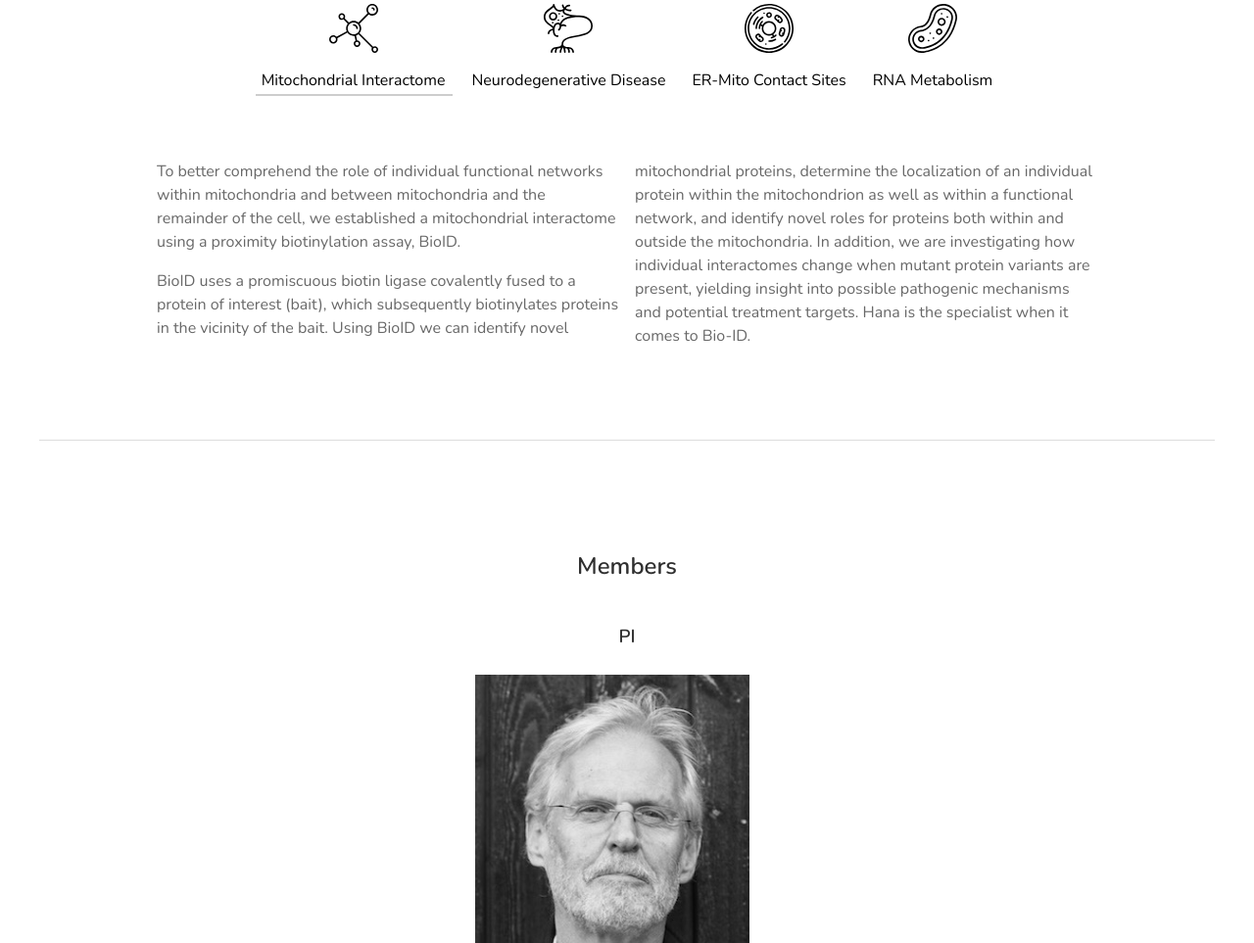
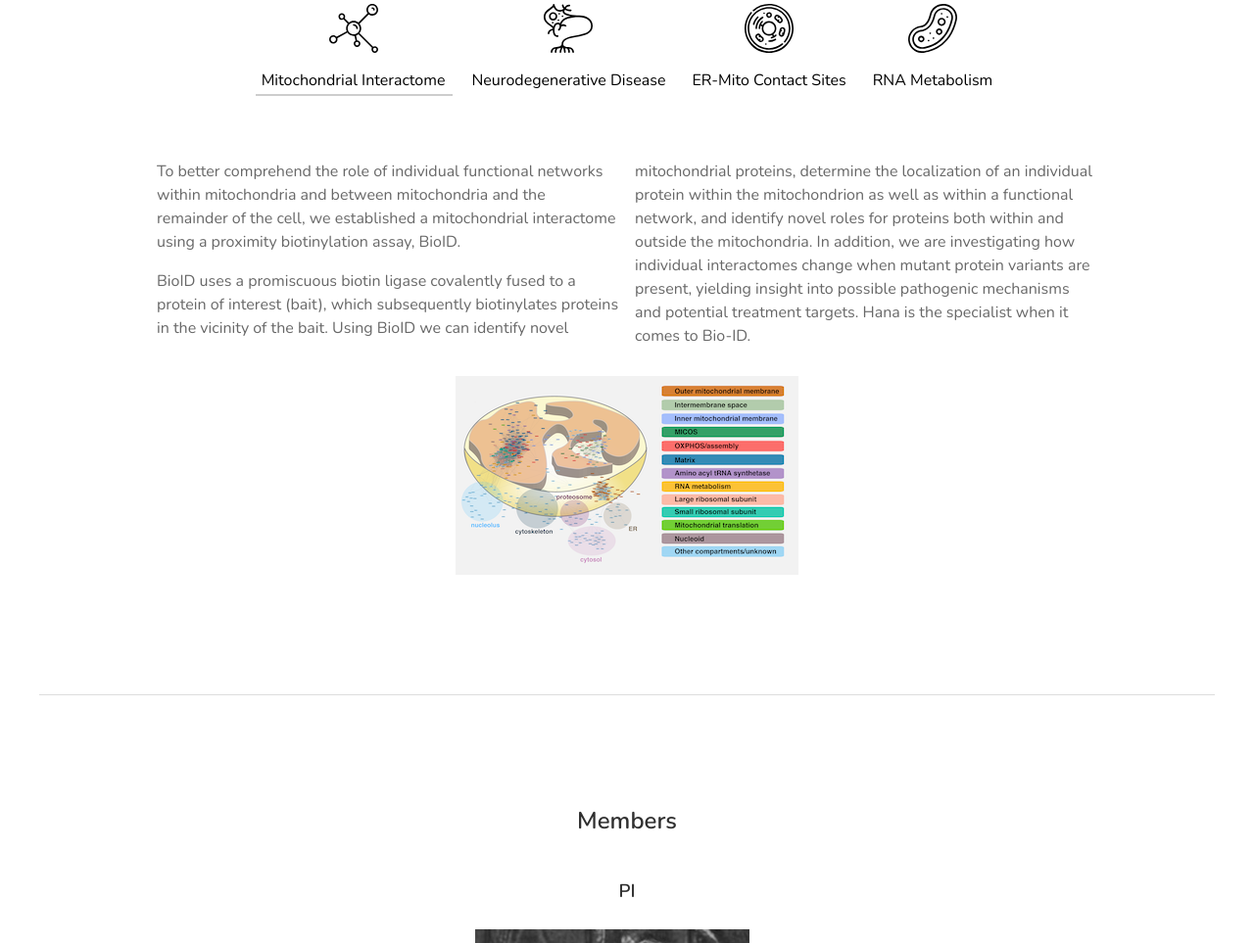
Before and after one commit to aroget/lab_site, a Gatsby site: page / in a window 1280 px wide. Shown: the part 1212-2175 px from the top of the page at 98% size. Built offline with nearby package versions, Linux system fonts and the light colour scheme; Gatsby itself is replaced by a stand-in of ours.

Commit message:
update research images

```diff
--- /dev/null
+++ b/src/components/research-image.js
@@ -0,0 +1,53 @@
+import { StaticQuery, graphql } from 'gatsby'
+import Img from 'gatsby-image'
+import React from 'react'
+
+const ResearchImage = ({ image }) => {
+  return (
+    <StaticQuery
+      query={graphql`
+        query {
+          er_mito_contact_sites: file(
+            relativePath: { eq: "research/er_mito_contact_sites.png" }
+          ) {
+            childImageSharp {
+              fixed(width: 350, height: 255) {
+                ...GatsbyImageSharpFixed
+              }
+            }
+          }
+          mitochondrial_interactome: file(
+            relativePath: { eq: "research/mitochondrial_interactome.png" }
+          ) {
+            childImageSharp {
+              fixed(width: 350, height: 203) {
+                ...GatsbyImageSharpFixed
+              }
+            }
+          }
+          neurodegenerative_disease: file(
+            relativePath: { eq: "research/neurodegenerative_disease.png" }
+          ) {
+            childImageSharp {
+              fixed(width: 313, height: 203) {
+                ...GatsbyImageSharpFixed
+              }
+            }
+          }
+          rna_metabolism: file(
+            relativePath: { eq: "research/rna_metabolism.png" }
+          ) {
+            childImageSharp {
+              fixed(width: 366, height: 372) {
+                ...GatsbyImageSharpFixed
+              }
+            }
+          }
+        }
+      `}
+      render={data => <Img fixed={data[image].childImageSharp.fixed} />}
+    />
+  )
+}
+
+export default ResearchImage
--- a/src/components/research.js
+++ b/src/components/research.js
@@ -1,6 +1,7 @@
-import React, { Component } from 'react'
+import React, { Component, Fragment } from 'react'
 import styled from 'styled-components'
 
+import ResearchImage from './research-image'
 import { BioId, ErMito, ImsAls, RnaGranules } from './icons'
 
 function createMarkUp(__html) {
@@ -30,13 +31,16 @@ const ResearchNavItem = ({ meta, clikHandler, active }) => {
   )
 }
 
-const ActiveResearch = ({ topic }) => {
-  const { description } = topic
-
+const ActiveResearch = ({ topic: { image, description } }) => {
   return (
-    <ActiveResearchContainer
-      dangerouslySetInnerHTML={createMarkUp(description)}
-    />
+    <Fragment>
+      <ActiveResearchContainer
+        dangerouslySetInnerHTML={createMarkUp(description)}
+      />
+      <ActiveResearchImage>
+        <ResearchImage image={image} />
+      </ActiveResearchImage>
+    </Fragment>
   )
 }
 
@@ -79,6 +83,11 @@ const ActiveResearchContainer = styled.div`
   @media (max-width: 870px) {
     width: 100%;
   }
+`
+
+const ActiveResearchImage = styled.div`
+  margin: 25px auto;
+  text-align: center;
 `
 
 const ResearcNavBarContainer = styled.nav`
@@ -146,6 +155,7 @@ const topics = [
     id: 1,
     title: 'Mitochondrial Interactome',
     icon: <BioId />,
+    image: 'mitochondrial_interactome',
     description:
       '<p>To better comprehend the role of individual functional networks within mitochondria and between mitochondria and the remainder of the cell, we established a mitochondrial interactome using a proximity biotinylation assay, BioID.</p> <p>BioID uses a promiscuous biotin ligase covalently fused to a protein of interest (bait), which subsequently biotinylates proteins in the vicinity of the bait. Using BioID we can identify novel mitochondrial proteins, determine the localization of an individual protein within the mitochondrion as well as within a functional network, and identify novel roles for proteins both within and outside the mitochondria. In addition, we are investigating how individual interactomes change when mutant protein variants are present, yielding insight into possible pathogenic mechanisms and potential treatment targets. Hana is the specialist when it comes to Bio-ID.</p>',
   },
@@ -153,12 +163,14 @@ const topics = [
     id: 2,
     title: 'Neurodegenerative Disease',
     icon: <ImsAls />,
+    image: 'neurodegenerative_disease',
     description:
       '<p>The recent reports of mutations in coiled-helix-coiled-helix domain containing protein 10 (CHCHD10) in autosomal dominant familial ALS, and in its paralogue CHCHD2 in autosomal dominant Parkinson’s disease, have opened a new window on mitochondrial dysfunction in neurodegenerative disorders. CHCHD10 mutations were first uncovered by whole exome sequencing in a family with motor neuron disease, FTD-like symptoms, cerebellar ataxia and myopathy.</p><p>Both CHCHD10 and CHCHD2 are members of the twin CX9C motif family, most of which are targeted to the mitochondrial intermembrane space (IMS) by a specific protein import system.</p><p>The essential function and the mechanism of pathogenesis remain unknown. Our studies focus on deciphering the role of CHCHD10 and CHCHD2 in mitochondria. Isabella is tackling this question by working in mammalian cell lines and neurons and applying a wide range of cell biological methods.</p>',
   },
   {
     id: 3,
     title: 'ER-Mito Contact Sites',
+    image: 'er_mito_contact_sites',
     icon: <ErMito />,
     description:
       '<p>Mitochondrial fusion and fission are highly dynamic processes and the former is regulated by the concerted action of mitofusion1/2 and OPA1 coordinated by Ugo1. We identified a novel homozygous missense mutation (c.425C > T) in SLC25A46, the human orthologue of Ugo1 in a Leigh syndrome patient.</p> <p>SLC25A46 is known to be a mitochondria solute carrier protein and it promotes mitochondrial fission. SLC25A46 patient derived fibroblasts reveal altered mitochondrial and ER architecture associated with disrupted MICOS complex as well as altered lipid composition suggesting that SLC25A46 could be a putative lipid transfer protein at ER-Mito contact sites. To this end a sensitive proximity-based biotinylation assay for identifying the interactome of SLC25A46 was done in order to elucidate its function.</p> <p>This screen has revealed promising uncharacterized proteins which most likely have important roles at the ER-Mito contact site and are currently being explored by Alexandre, Archita, Mari and Jana.</p>',
@@ -166,6 +178,7 @@ const topics = [
   {
     id: 4,
     title: 'RNA Metabolism',
+    image: 'rna_metabolism',
     icon: <RnaGranules />,
     description:
       '<p>Mitochondrial RNA granules, which we initially identified as GRSF1 positive foci, have been shown to play an essential role in post-transcriptional regulation of mitochondrial transcripts, as well as in the early steps of mitochondrial ribosome biogenesis. They contain proteins responsible for post-transcriptional handling of mitochondrial transcripts: enzymes involved in primary transcript processing, modification, polyadenylation and degradation of mitochondrial RNA.</p><p>Hana’s and Shamisa’s research focuses on the characterization of the molecular functions of several of these proteins (e.g. LRPPRC, FASTKD2, FASTKD5, pseudouridine synthases) and their link to mitochondrial disease.</p>',
```
Also changed, not shown: src/images/research/er_mito_contact_sites.png (added), src/images/research/mitochondrial_interactome.png (added), src/images/research/neurodegenerative_disease.png (added), src/images/research/rna_metabolism.png (added).
